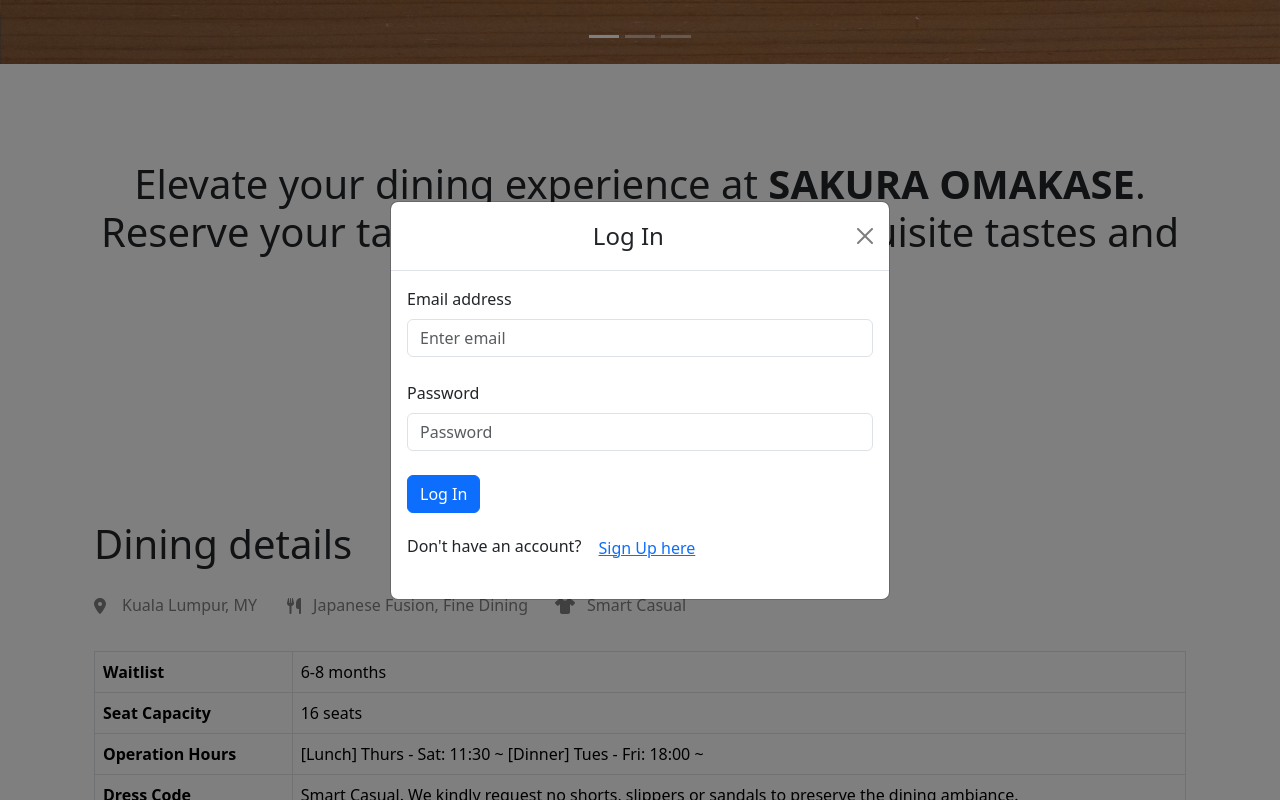
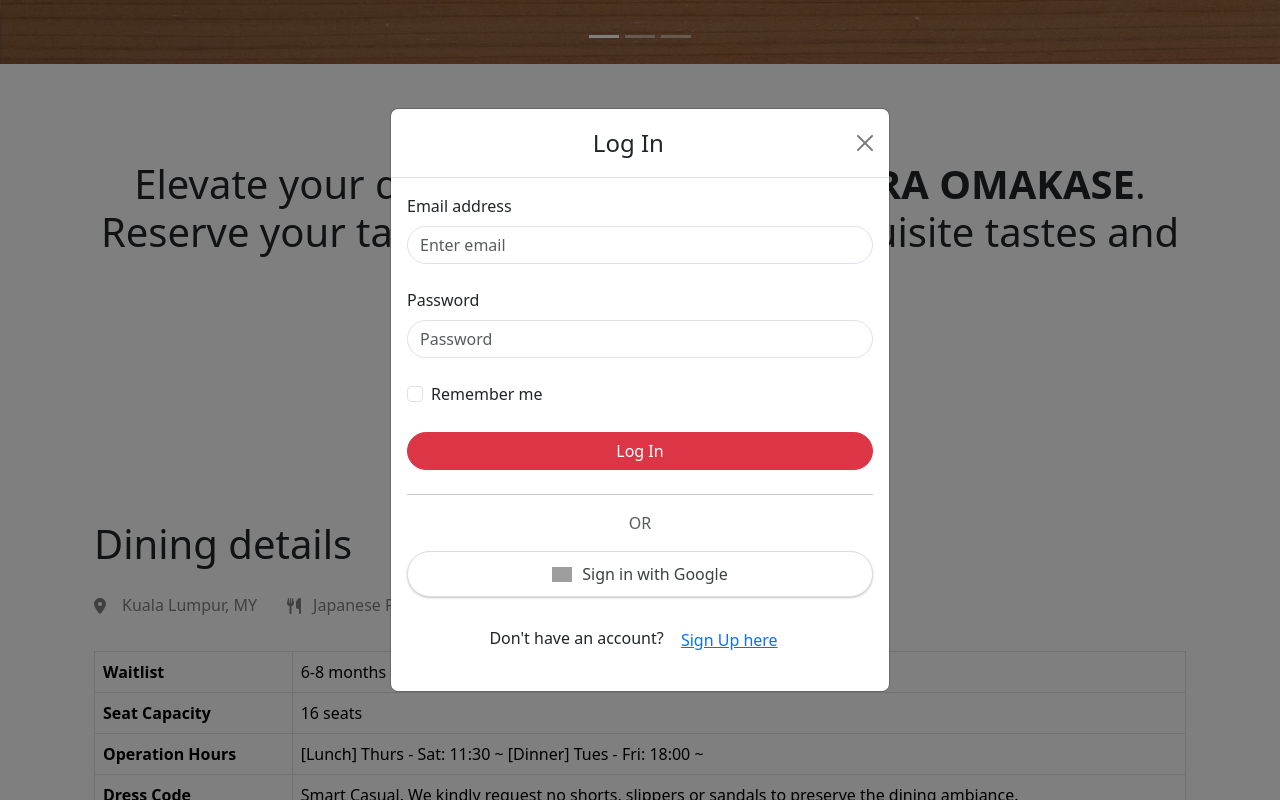
Before and after one commit to amirarif619/sakura-omakase, a React (Vite) app: page / in a window 1280 px wide. Both pictures are taken after a click on the button "Make a reservation". Shown: the part 535-1335 px from the top of the page. Built offline with nearby package versions, Linux system fonts and the light colour scheme; no server answers; grey boxes are pictures that could not be loaded.

Commit message:
google account added

```diff
--- a/package.json
+++ b/package.json
@@ -10,6 +10,7 @@
     "preview": "vite preview"
   },
   "dependencies": {
+    "@fortawesome/fontawesome-free": "^6.6.0",
     "@fortawesome/free-solid-svg-icons": "^6.6.0",
     "@fortawesome/react-fontawesome": "^0.2.2",
     "@reduxjs/toolkit": "^2.2.7",
--- a/src/components/LoginModal.jsx
+++ b/src/components/LoginModal.jsx
@@ -1,7 +1,9 @@
 import { useState } from 'react';
-import { createUserWithEmailAndPassword, signInWithEmailAndPassword } from 'firebase/auth';
+import { createUserWithEmailAndPassword, signInWithEmailAndPassword, GoogleAuthProvider, signInWithPopup  } from 'firebase/auth';
 import { auth } from '../firebase.js';
 import { Modal, Button, Form } from 'react-bootstrap';
+import '@fortawesome/fontawesome-free/css/all.min.css';
+
 
 const LoginModal = ({ show, handleClose, onLoginSuccess }) => {
   const [email, setEmail] = useState('');
@@ -23,6 +25,16 @@ const LoginModal = ({ show, handleClose, onLoginSuccess }) => {
       }
     } catch {
       setError('Login failed. Please check your credentials.');
+    }
+  };
+  //FOR GOOGLE
+  const handleGoogleSignIn = async () => {
+    const provider = new GoogleAuthProvider();
+    try {
+      await signInWithPopup(auth, provider);
+      onLoginSuccess();
+    } catch  {
+      setError('Google Sign-In failed. Please try again.');
     }
   };
 
@@ -63,6 +75,7 @@ const LoginModal = ({ show, handleClose, onLoginSuccess }) => {
               value={email}
               onChange={(e) => setEmail(e.target.value)}
               placeholder="Enter email"
+              className="rounded-pill"
               required
             />
           </Form.Group>
@@ -73,16 +86,53 @@ const LoginModal = ({ show, handleClose, onLoginSuccess }) => {
               value={password}
               onChange={(e) => setPassword(e.target.value)}
               placeholder="Password"
+               className="rounded-pill"
               required
             />
           </Form.Group>
           {error && <p className="text-danger">{error}</p>}
-          <Button className="mt-4" variant="primary" type="submit">
+          <div className="d-flex justify-content-between align-items-center mt-4">
+          <Form.Check label="Remember me" />
+          </div>
+          <Button className="w-100 mt-4 mt-3 rounded-pill"
+          variant="danger"
+          type="submit"
+          >
           {isSignUp ? 'Sign Up' : 'Log In'}
           </Button>
         </Form>
 
-        <div className="mt-3">
+        <div className="text-center mt-4">
+      <hr className="my-3" />
+      <span className="text-muted">OR</span>
+    </div>
+
+
+
+    <Button
+  className="w-100 my-3 rounded-pill d-flex justify-content-center align-items-center"
+  onClick={handleGoogleSignIn}
+  style={{
+    border: '1px solid #dadce0',
+    backgroundColor: '#fff',
+    color: '#3c4043',
+    padding: '10px 20px',
+    fontWeight: '500',
+    boxShadow: '0px 1px 2px rgba(60, 64, 67, 0.3)',
+  }}
+>
+  <img
+    src="https://developers.google.com/identity/images/g-logo.png"
+    alt="Google icon"
+    style={{ width: '20px', marginRight: '10px' }}
+  />
+  Sign in with Google
+</Button>
+
+
+
+
+    <div className="mt-4 text-center">
       {isSignUp ? (
         <p>
           Already have an account?{' '}
--- a/src/pages/MainPage.jsx
+++ b/src/pages/MainPage.jsx
@@ -43,6 +43,18 @@ export default function MainPage() {
     const [showBookingModal, setShowBookingModal] = useState(false);
 
 
+    const fetchBookings = async () => {
+      if (!user) return;
+
+        try {
+            const response = await axios.get(`https://1d07bdaa-ce73-463b-8de7-111ccb00dd02-00-3g0n80mknuo06.sisko.replit.dev/bookings?user_id=${user.uid}`)
+            setBookings(response.data);
+            setLoading(false)
+          } catch (error) {
+              console.error('Error fetching bookgins:', error)
+              setLoading(false)
+          }
+      }
 
     useEffect(() => {
         const unsubscribe = onAuthStateChanged(auth, (currentUser) => {
@@ -58,18 +70,6 @@ export default function MainPage() {
       }, []);
 
 
-      const fetchBookings = async () => {
-        if (!user) return;
-
-          try {
-              const response = await axios.get(`https://1d07bdaa-ce73-463b-8de7-111ccb00dd02-00-3g0n80mknuo06.sisko.replit.dev/bookings?user_id=${user.uid}`)
-              setBookings(response.data);
-              setLoading(false)
-            } catch (error) {
-                console.error('Error fetching bookgins:', error)
-                setLoading(false)
-            }
-        }
 
 
 
```
Also changed, not shown: 1 other file (tests, documents, lock files or other folders). Lines whose indentation alone changed are shown as unchanged.
